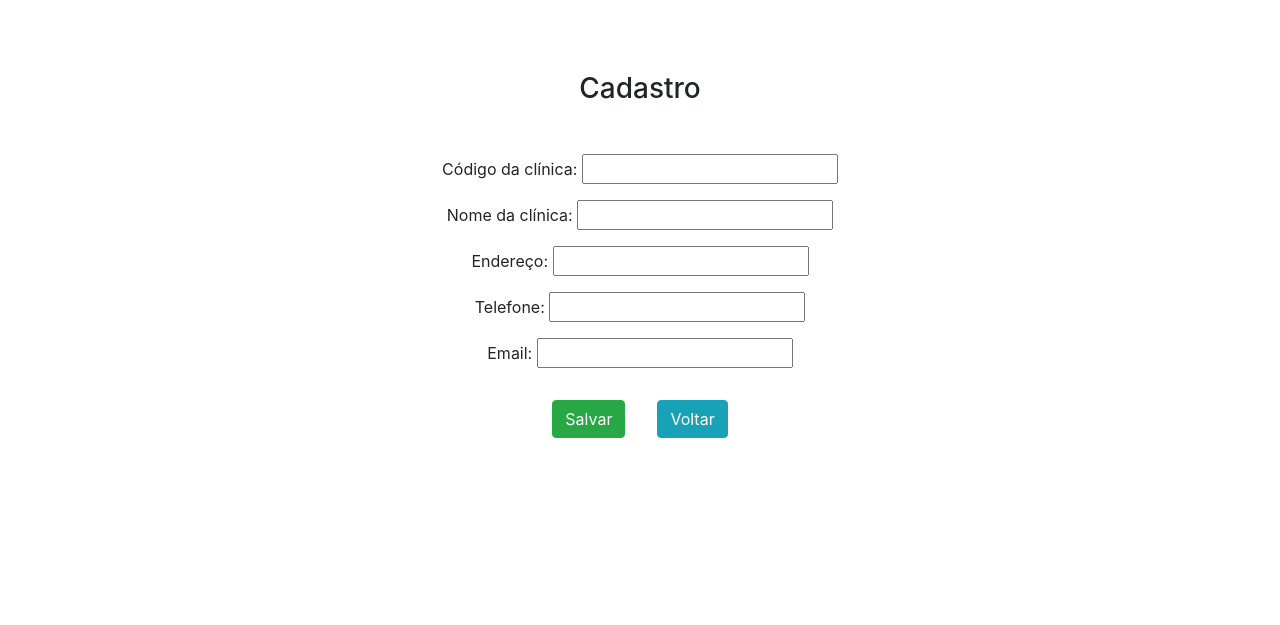
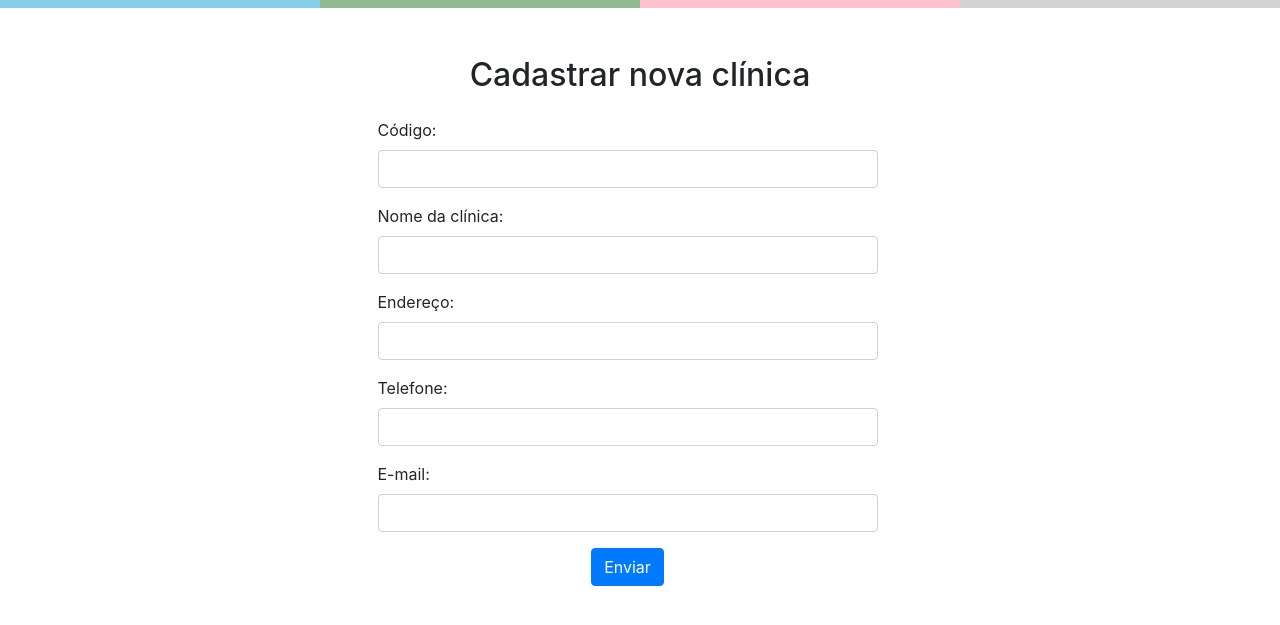
Before and after one commit to dEgito/IAAD-Clinicas-Medicas, a Django app: page /form/ in a window 1280 px wide. Shown: the part 56-681 px from the top of the page. Run offline with Django 4.2, Linux system fonts and the light colour scheme; some libraries are stand-ins or nearby versions.

Commit message:
fix: melhora a interface das telas

```diff
--- a/clinicasmedicas/templates/form.html
+++ b/clinicasmedicas/templates/form.html
@@ -1,52 +1,102 @@
 <!DOCTYPE html>
 <html lang="pt-br">
-  <head>
-    <meta charset="UTF-8" />
-    <title>Fórmulário</title>
-    <link
-      rel="stylesheet"
-      href="https://stackpath.bootstrapcdn.com/bootstrap/4.1.3/css/bootstrap.min.css"
-      integrity="sha384-MCw98/SFnGE8fJT3GXwEOngsV7Zt27NXFoaoApmYm81iuXoPkFOJwJ8ERdknLPMO"
-      crossorigin="anonymous"
-    />
-  </head>
+<head>
+  <meta charset="UTF-8">
+  <title>IAAD - Clínicas médicas</title>
+  <link rel="stylesheet" href="https://maxcdn.bootstrapcdn.com/bootstrap/4.5.2/css/bootstrap.min.css">
+  <style>
+    .rect-container {
+      display: flex;
+      flex-direction: row;
+      align-items: center;
+      justify-content: space-between;
+      height: 8px;
+    }
 
-  <body>
-    <nav
-      class="navbar"
-      style="
-        background-color: #002241;
-        color: #ffffff;
-        width: 100%;
-        margin-bottom: 4rem;
-      "
-    >
+    .rect {
+      width: 25%;
+      height: 100%;
+    }
+
+    .rect-1 {
+      background-color: #87CEEB;
+    }
+
+    .rect-2 {
+      background-color: #8FBC8F;
+    }
+
+    .rect-3 {
+      background-color: #FFC0CB;
+    }
+
+    .rect-4 {
+      background-color: #D3D3D3;
+    }
+    form {
+      max-width: 500px;
+    }
+  </style>
+</head>
+<body>
+  <nav class="navbar" style="background-color: #002241; color: #ffffff; width: 100%;">
       <div class="container-fluid">
         <span class="navbar-brand mb-0 h1">IAAD: Clínicas Médicas</span>
       </div>
     </nav>
 
-    <div class="col-8 m-auto pt-2 pb-2 text-center">
-      <h3>Cadastro</h3>
-    </div>
-
-    <div class="col-8 m-auto pt-4 pb-2 text-center">
-      <form name="Form" id="form" action="/create/" method="post">
-        {% csrf_token %}
-        <div class="form-group mt-2">Código da clínica: {{form.CodCli}}</div>
-        <div class="form-group mt-2">Nome da clínica: {{form.NomeCli}}</div>
-        <div class="form-group mt-2">Endereço: {{form.Endereco}}</div>
-        <div class="form-group mt-2">Telefone: {{form.Telefone}}</div>
-        <div class="form-group mt-2">Email: {{form.Email}}</div>
-
-        <div style="display: flex; align-items: center; justify-content: center; gap: 2rem; padding-top: 1rem;">
-          <input type="submit" class="btn btn-success" value="Salvar" />
-
-          <div class="text-center">
-            <a href="/" , class="btn btn-info">Voltar</a>
+    <div class="rect-container">
+        <div class="rect rect-1"></div>
+        <div class="rect rect-2"></div>
+        <div class="rect rect-3"></div>
+        <div class="rect rect-4"></div>
+      </div>
+  <div class="container mt-4">
+    <div class="container mt-5">
+        <h2 class="text-center mb-4">Cadastrar nova clínica</h2>
+        <div class="row justify-content-center">
+          <div class="col-12 col-md-8 col-lg-6">
+            <form id="form-cadastro">
+              <div class="mb-3">
+                <label for="codigo" class="form-label">Código:</label>
+                <input type="text" class="form-control" id="codigo" name="codigo" required maxlength="50">
+              </div>
+              <div class="mb-3">
+                <label for="nome" class="form-label">Nome da clínica:</label>
+                <input type="text" class="form-control" id="nome" name="nome" required maxlength="100">
+              </div>
+              <div class="mb-3">
+                <label for="endereco" class="form-label">Endereço:</label>
+                <input type="text" class="form-control" id="endereco" name="endereco" required maxlength="200">
+              </div>
+              <div class="mb-3">
+                <label for="telefone" class="form-label">Telefone:</label>
+                <input type="text" class="form-control" id="telefone" name="telefone" required maxlength="20">
+              </div>
+              <div class="mb-3">
+                <label for="email" class="form-label">E-mail:</label>
+                <input type="email" class="form-control" id="email" name="email" required maxlength="100">
+              </div>
+              <div class="text-center">
+                <button type="submit" class="btn btn-primary">Enviar</button>
+              </div>
+            </form>
           </div>
         </div>
-      </form>
     </div>
-  </body>
-</html>
+  </div>
+  <script>
+    function enviarCadastro() {
+      var sucesso = true;
+      if (sucesso) {
+        alert("Cadastrado com sucesso!");
+      } else {
+        alert("Houve um erro, verifique as informações digitadas.");
+      }
+      event.preventDefault();
+    }
+  </script>
+  <script src="https://ajax.googleapis.com/ajax/libs/jquery/3.5.1/jquery.min.js"></script>
+  <script src="https://cdnjs.cloudflare.com/ajax/libs/popper.js/1.16.0/umd/popper.min.js"></script>
+  <script src="https://maxcdn.bootstrapcdn.com/bootstrap/4.5.2/js/bootstrap.min.js"></script>
+</body
```
Also changed, not shown: clinicasmedicas/templates/index.html (+68 -17 lines), clinicasmedicas/templates/style.css (deleted, +0 -11 lines), clinicasmedicas/templates/background.png (added).
